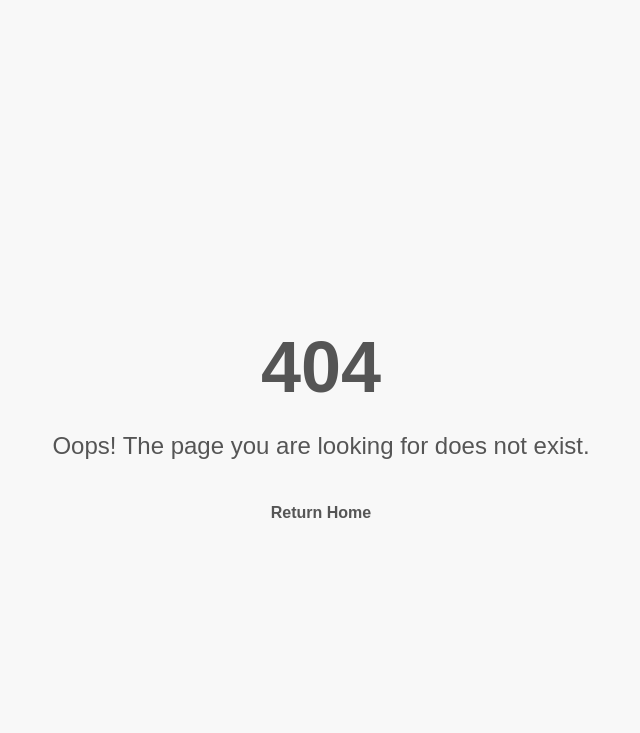
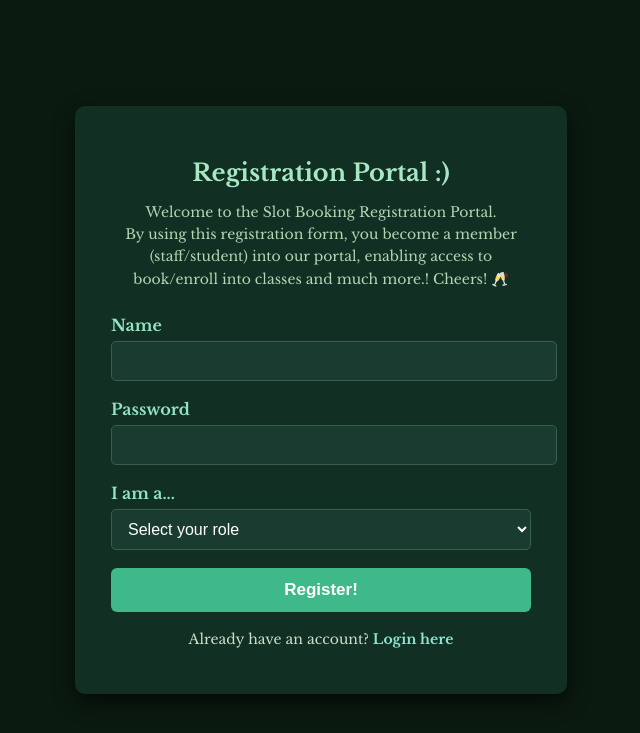
Before and after one commit to adhvait7/SlotBookingApp, a Flask app: page /projects/slot-booking/register in a window 1280 px wide. Shown: the top 733 px of the page, without its empty margins (319-959 px from the left). Run offline with Flask 3, Linux system fonts and the light colour scheme; parts of the project's set-up code (start-up, migrations or seed data) failed here and were passed over.

Commit message:
Updated portfolio website

```diff
--- a/app.py
+++ b/app.py
@@ -1,210 +1,237 @@
-from flask import jsonify, Flask, render_template, request, redirect, session, abort, flash, send_file
+from flask import (
+    Flask, render_template, request, redirect,
+    session, abort, flash, send_file, jsonify
+)
 from pymongo import MongoClient
 from werkzeug.security import generate_password_hash, check_password_hash
 import os
-from datetime import datetime, timedelta, time
 from dotenv import load_dotenv
 import random
 
 load_dotenv()
 
-# DB connection
-mongo_uri = os.getenv("MONGO_URI")
-client = MongoClient(mongo_uri)
-
-db = client['ClassBooking']
-users_collection = db['users']
-slot_collection = db['slots']
+# --------------------
+# Config
+# --------------------
+BASE = "/projects/slot-booking"
 
 app = Flask(__name__)
 app.secret_key = os.getenv("SECRET_KEY")
 
-@app.route('/favicon.ico')
+mongo_uri = os.getenv("MONGO_URI")
+client = MongoClient(mongo_uri)
+
+db = client["ClassBooking"]
+users_collection = db["users"]
+slot_collection = db["slots"]
+
+# --------------------
+# GLOBAL TIME SLOTS (THIS WAS MISSING)
+# --------------------
+slots_str = [
+    "9:00 - 10:00",
+    "10:00 - 11:00",
+    "11:00 - 12:00",
+    "12:00 - 13:00",
+    "13:00 - 14:00",
+    "14:00 - 15:00"
+]
+
+# --------------------
+# Helpers
+# --------------------
+def is_logged_in(role=None):
+    if "username" not in session:
+        return False
+    if role and session.get("role") != role:
+        return False
+    return True
+
+# --------------------
+# Static
+# --------------------
+@app.route("/favicon.ico")
 def favicon():
-    return send_file('favicon.png', mimetype='image/png')
+    return send_file("favicon.png", mimetype="image/png")
 
-# Clear existing slots and initialize
-result = slot_collection.delete_many({})
-if result.deleted_count > 0:
-    print("success clearing entire db")
-
-days = ['Monday', 'Tuesday', 'Wednesday','Thursday','Friday']
-slots = [9,10,11,12,13,14]
-slots_str = [f"{h}:00 - {h+1}:00" for h in slots]
-slots_to_insert = []
-
-for day in days:
-    for slot in slots_str:
-        exist = slot_collection.find_one({"day": day, "time": slot})
-        if not exist:
-            slots_to_insert.append({
-                "day": day,
-                "time": slot,
-                "staff": None,
-                "enrolled_count": 0,
-                "students": []
-            })
-if slots_to_insert:
-    slot_collection.insert_many(slots_to_insert)
-
-# Assign placeholder staff to some slots
-profs = ["Prof. John", "Prof. McGonagall", "Prof. Dumbeldore", "Prof. Snape"]
-unassigned_slots = slot_collection.find({"staff": None})
-for slot in unassigned_slots:
-    if random.choice([True, False]):
-        random_prof = random.choice(profs)
-        slot_collection.update_one({"_id": slot["_id"]}, {"$set": {"staff": random_prof}})
-print("Assigned placeholder slots")
-
+# --------------------
+# Error Pages
+# --------------------
 @app.errorhandler(403)
 def forbidden(e):
-    return render_template('403.html')
+    return render_template("slot_booking/403.html"), 403
 
 @app.errorhandler(404)
 def not_found(e):
-    return render_template('404.html')
+    return render_template("slot_booking/404.html"), 404
 
-@app.route('/')
-def home():
-    return render_template("index.html")  # New portfolio homepage
+# --------------------
+# Portfolio
+# --------------------
+@app.route("/")
+def portfolio():
+    return render_template("portfolio.html")
 
-@app.route('/login', methods=['GET','POST'])
+# --------------------
+# Slot Booking Entry
+# --------------------
+@app.route(BASE)
+def slot_booking_home():
+    return redirect(f"{BASE}/login")
+
+# --------------------
+# Auth
+# --------------------
+@app.route(f"{BASE}/login", methods=["GET", "POST"])
 def login():
     error = None
     if request.method == "POST":
-        username = request.form['username']
-        password = request.form['password']
-        user = users_collection.find_one({'username': username})
-        if user and check_password_hash(user['password'], password):
-            session['username'] = username
-            session['role'] = user['role']
-            if user['role'] == 'staff':
-                return redirect('/staff-dashboard')
-            elif user['role'] == 'student':
-                return redirect('/student-dashboard')
+        username = request.form["username"]
+        password = request.form["password"]
+
+        user = users_collection.find_one({"username": username})
+        if user and check_password_hash(user["password"], password):
+            session["username"] = username
+            session["role"] = user["role"]
+
+            return redirect(
+                f"{BASE}/staff-dashboard"
+                if user["role"] == "staff"
+                else f"{BASE}/student-dashboard"
+            )
         else:
-            error = "Invalid Credentials"
-    return render_template("login.html", error=error)
+            error = "Invalid credentials"
 
-@app.route('/register', methods=['GET','POST'])
+    return render_template("slot_booking/login.html", error=error)
+
+@app.route(f"{BASE}/register", methods=["GET", "POST"])
 def register():
     if request.method == "POST":
-        username = request.form['username']
-        password = request.form['password']
-        role = request.form['role']
-        if role not in ['student','staff']:
-            return "Invalid Role", 400
-        if users_collection.find_one({'username': username}):
-            return redirect('/login')
-        hashed_password = generate_password_hash(password)
+        username = request.form["username"]
+        password = request.form["password"]
+        role = request.form["role"]
+
+        if role not in ["student", "staff"]:
+            abort(403)
+
+        if users_collection.find_one({"username": username}):
+            return redirect(f"{BASE}/login")
+
         users_collection.insert_one({
-            'username': username,
-            'password': hashed_password,
-            'role': role
+            "username": username,
+            "password": generate_password_hash(password),
+            "role": role
         })
-        return redirect('/login')
-    return render_template('register.html')
 
-@app.route('/student-dashboard')
-def student_dashboard():
-    if 'username' in session and session.get('role') == "student":
-        table_data = {}
-        for slot in slot_collection.find():
-            day = slot['day']
-            time = slot['time']
-            staff = slot['staff']
-            if day not in table_data:
-                table_data[day] = {}
-            table_data[day][time] = staff
-        return render_template('student-dashboard.html', username=session['username'], role=session['role'], table_data=table_data, slots_str=slots_str)
-    else:
-        return redirect('/login')
+        return redirect(f"{BASE}/login")
 
-@app.route('/staff-dashboard')
-def staff_dashboard():
-    if 'username' in session and session.get('role') == "staff":
-        table_data = {}
-        for slot in slot_collection.find():
-            day = slot['day']
-            time = slot['time']
-            staff = slot['staff']
-            if day not in table_data:
-                table_data[day] = {}
-            table_data[day][time] = staff
-        return render_template('staff-dashboard.html', table_data=table_data, slots_str=slots_str, username=session['username'], role=session['role'])
-    else:
-        return abort(403)
+    return render_template("slot_booking/register.html")
 
-@app.route('/get-timeslots/<day>')
-def get_timeslots(day):
-    available_slots = slot_collection.find({"day": day, "staff": None})
-    times = [entry['time'] for entry in available_slots]
-    return jsonify(times)
-
-@app.route('/book-slot', methods=['POST'])
-def book_slot():
-    if 'username' not in session:
-        return redirect('/login')
-    booking_time = request.form.get('timeDropDown')
-    booking_day = request.form.get('day')
-    if not booking_day or not booking_time:
-        return redirect('/staff-dashboard' if session['role'] == 'staff' else '/student-dashboard')
-
-    if session['role'] == "staff":
-        booking_staff = session['username']
-        result = slot_collection.update_one({"day": booking_day, "time": booking_time, "staff": None}, {"$set": {"staff": booking_staff}})
-        flash("✅ Slot successfully booked!" if result.modified_count > 0 else "Error!")
-        return redirect('/staff-dashboard')
-    elif session['role'] == "student":
-        booking_student = session['username']
-        result = slot_collection.update_one({"day": booking_day, "time": booking_time, "students": {"$ne": booking_student}, "staff": {"$ne": None}}, {"$push": {"students": booking_student}, "$inc": {"enrolled_count": 1}})
-        flash("✅ Slot successfully booked!" if result.modified_count > 0 else "⚠️ You have already enrolled or slot is unavailable.")
-        return redirect('/student-dashboard')
-
-@app.route('/admin')
-def admin_panel():
-    return render_template("admin-panel.html")
-
-@app.route('/my-classes')
-def my_classes():
-    if 'username' not in session or session.get('role') not in ['student', 'staff']:
-        return redirect('/login')
-    username = session['username']
-    role = session['role']
-    classes = list(slot_collection.find({'students': username})) if role == 'student' else []
-    return render_template('my-classes.html', classes=classes, role=role)
-
-@app.route('/edit-profile')
-def edit_profile():
-    if 'username' not in session or session.get('role') != 'student':
-        return redirect('/login')
-    return render_template('edit-profile.html', username=session['username'])
-
-@app.route('/cancel-class', methods=['POST'])
-def cancel_class():
-    if 'username' not in session or session.get('role') != 'student':
-        return redirect('/login')
-    username = session['username']
-    day = request.form.get('day')
-    time = request.form.get('time')
-    result = slot_collection.update_one({'day': day, 'time': time, 'students': username}, {'$pull': {'students': username}, '$inc': {'enrolled_count': -1}})
-    flash("✅Successfully cancelled class." if result.modified_count > 0 else "⚠️Unable to cancel class")
-    return redirect('/my-classes')
-
-@app.route('/delete-account')
-def delete_account():
-    if 'username' not in session:
-        return redirect('/login')
-    username = session['username']
-    result = users_collection.delete_one({'username': username})
-    flash("Account deleted successfully." if result.deleted_count > 0 else "Error deleting account.")
-    session.clear()
-    return redirect('/')
-
-@app.route('/logout')
+@app.route(f"{BASE}/logout")
 def logout():
     session.clear()
-    return redirect('/')
+    return redirect(f"{BASE}/login")
 
-if __name__ == '__main__':
+
+# --------------------
+# Dashboards
+# --------------------
+@app.route(f"{BASE}/student-dashboard")
+def student_dashboard():
+    if not is_logged_in("student"):
+        return redirect(f"{BASE}/login")
+
+    table_data = {}
+    for slot in slot_collection.find():
+        table_data.setdefault(slot["day"], {})[slot["time"]] = slot["staff"]
+
+    return render_template(
+        "slot_booking/student-dashboard.html",
+        username=session["username"],
+        role=session["role"],
+        table_data=table_data,
+        slots_str=slots_str      # ✅ REQUIRED
+    )
+
+@app.route(f"{BASE}/staff-dashboard")
+def staff_dashboard():
+    if not is_logged_in("staff"):
+        abort(403)
+
+    table_data = {}
+    for slot in slot_collection.find():
+        table_data.setdefault(slot["day"], {})[slot["time"]] = slot["staff"]
+
+    return render_template(
+        "slot_booking/staff-dashboard.html",
+        username=session["username"],
+        role=session["role"],
+        table_data=table_data,
+        slots_str=slots_str      # ✅ REQUIRED
+    )
+
+# --------------------
+# Slot APIs
+# --------------------
+@app.route(f"{BASE}/get-timeslots/<day>")
+def get_timeslots(day):
+    available = slot_collection.find({"day": day, "staff": None})
+    return jsonify([slot["time"] for slot in available])
+
+@app.route(f"{BASE}/book-slot", methods=["POST"])
+def book_slot():
+    if not is_logged_in():
+        return redirect(f"{BASE}/login")
+
+    day = request.form.get("day")
+    time = request.form.get("timeDropDown")
+
+    if not day or not time:
+        return redirect(f"{BASE}/{session['role']}-dashboard")
+
+    if session["role"] == "staff":
+        slot_collection.update_one(
+            {"day": day, "time": time, "staff": None},
+            {"$set": {"staff": session["username"]}}
+        )
+        return redirect(f"{BASE}/staff-dashboard")
+
+    slot_collection.update_one(
+        {
+            "day": day,
+            "time": time,
+            "staff": {"$ne": None},
+            "students": {"$ne": session["username"]}
+        },
+        {"$push": {"students": session["username"]}}
+    )
+
+    return redirect(f"{BASE}/student-dashboard")
+
+# --------------------
+# Dev-only Slot Init
+# --------------------
+if os.getenv("ENV") == "dev":
+    slot_collection.delete_many({})
+
+    days = ["Monday", "Tuesday", "Wednesday", "Thursday", "Friday"]
+
+    for day in days:
+        for time in slots_str:
+            slot_collection.update_one(
+                {"day": day, "time": time},
+                {"$setOnInsert": {
+                    "day": day,
+                    "time": time,
+                    "staff": None,
+                    "students": [],
+                    "enrolled_count": 0
+                }},
+                upsert=True
+            )
+
+# --------------------
+# Run
+# --------------------
+if __name__ == "__main__":
     app.run(debug=True)
--- a/templates/register.html
+++ b/templates/slot_booking/register.html
@@ -89,7 +89,11 @@
     </style>
   </head>
   <body>
-    <form method="POST" action="/register" class="form-container">
+    <form
+      method="POST"
+      action="/projects/slot-booking/register"
+      class="form-container"
+    >
       <h2>Registration Portal :)</h2>
       <p class="intro">
         Welcome to the Slot Booking Registration Portal.<br />
@@ -112,6 +116,15 @@
       </select>
 
       <button type="submit">Register!</button>
+      <p style="margin-top: 18px; text-align: center; font-size: 14px">
+        Already have an account?
+        <a
+          href="/projects/slot-booking/login"
+          style="color: #8ae6ce; text-decoration: none; font-weight: 600"
+        >
+          Login here
+        </a>
+      </p>
     </form>
   </body>
 </html>
```
Also changed, not shown: templates/portfolio.html (renamed from templates/index.html, +15 -11 lines), templates/slot_booking/login.html (renamed from templates/login.html, +5 -3 lines), templates/slot_booking/staff-dashboard.html (renamed from templates/staff-dashboard.html, +45 -66 lines), templates/slot_booking/student-dashboard.html (renamed from templates/student-dashboard.html, +10 -2 lines), templates/slot_booking/403.html (renamed from templates/403.html), templates/slot_booking/404.html (renamed from templates/404.html), templates/slot_booking/admin-panel.html (renamed from templates/admin-panel.html), templates/slot_booking/edit-profile.html (renamed from templates/edit-profile.html), templates/slot_booking/my-classes.html (renamed from templates/my-classes.html).
